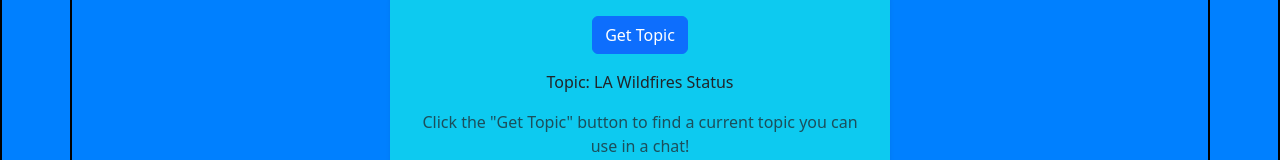
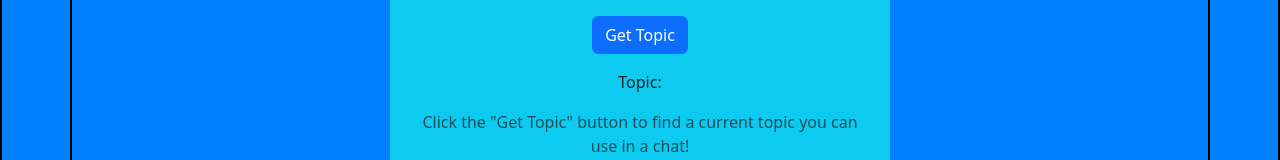
Before and after one commit to maxman010101/startup, a React (Vite) app: page /topic in a window 1280 px wide. Shown: the part 601-761 px from the top of the page. Built offline with nearby package versions, Linux system fonts and the light colour scheme.

Commit message:
readme updates, topic now functions with a mocked out example of functionality for third party app usage

```diff
--- a/src/topic/topic.jsx
+++ b/src/topic/topic.jsx
@@ -1,7 +1,13 @@
-import React from 'react';
+import React, { useState } from 'react';
 import './topicGet.css';
 
 export function Topic() {
+  const [topic, setTopic] = useState('');
+
+  const handleGetTopic = () => {
+    setTopic('LA Wildfires Status'); // This will later be replaced with dynamic topic fetching
+  };
+
   return (
     <main className="container text-center my-4">
       <div id="picture" className="picture-box mx-auto">
@@ -9,8 +15,10 @@ export function Topic() {
       </div>
 
       <section className="topic-section bg-info p-4 rounded shadow-sm">
-        <button className="btn btn-primary mb-3" type="submit">Get Topic</button>
-        <p className="topic-display">Topic: <span id="topic-text">LA Wildfires Status</span></p>
+        <button className="btn btn-primary mb-3" type="button" onClick={handleGetTopic}>
+          Get Topic
+        </button>
+        <p className="topic-display">Topic: <span id="topic-text">{topic}</span></p>
         <p className="text-muted">Click the "Get Topic" button to find a current topic you can use in a chat!</p>
       </section>
 
```
Also changed, not shown: 1 other file (tests, documents, lock files or other folders).
